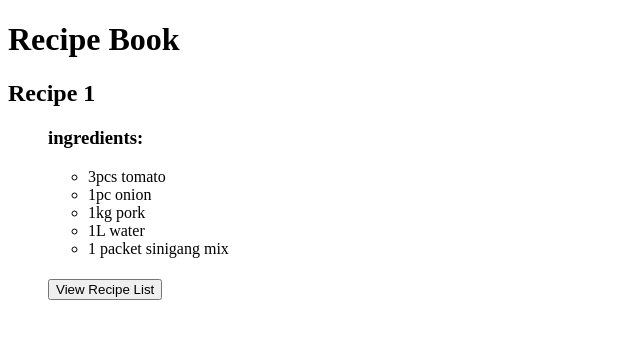
After one commit to RaphaelFernandezT/recipebook-fernandez-raphael, a Django app: page /recipe/1 in a window 1280 px wide. The commit adds this page. Shown: the top 339 px of the page, without its empty margins (0-640 px from the left). Run offline with Django 5.2, Linux system fonts and the light colour scheme.

Commit message:
Corrected links and templates to be project level

```diff
--- a/recipebook/ledger/templates/ledger/homepage.html
+++ b/recipebook/ledger/templates/ledger/homepage.html
@@ -3,13 +3,13 @@
 {% block content %}
 <h1>Recipe Book</h1>
 <ul>
-    <form action="/ledger/recipes/list">
+    <form action="/recipes/list">
         <input type="submit" value="Recipe List">
     </form>
-    <form action="/ledger/recipe/1">
+    <form action="/recipe/1">
         <input type="submit" value="Recipe 1">
     </form>
-    <form action="/ledger/recipe/2">
+    <form action="/recipe/2">
         <input type="submit" value="Recipe 2">
     </form>
 </ul>
--- a/recipebook/recipebook/urls.py
+++ b/recipebook/recipebook/urls.py
@@ -16,8 +16,12 @@ Including another URLconf
 """
 from django.contrib import admin
 from django.urls import path,include
+from .views import recipelist, recipe1, recipe2
 
 urlpatterns = [
     path('ledger/', include('ledger.urls', namespace="ledger")),
     path('admin/', admin.site.urls),
+    path('recipes/list', recipelist, name='recipelist'),
+    path('recipe/1', recipe1, name='recipe1'),
+    path('recipe/2', recipe2, name='recipe2'),
 ]
--- /dev/null
+++ b/recipebook/recipebook/views.py
@@ -0,0 +1,137 @@
+from django.shortcuts import render
+
+def homepage(request):
+    return render(request, "ledger/homepage.html")
+
+def recipelist(request):
+    ctx1 = {
+        "recipes": [
+            {
+                "name": "Recipe 1",
+                "ingredients": [
+                    {
+                        "name": "tomato",
+                        "quantity": "3pcs"
+                    },
+                    {
+                        "name": "onion",
+                        "quantity": "1pc"
+                    },
+                    {
+                        "name": "pork",
+                        "quantity": "1kg"
+                    },
+                    {
+                        "name": "water",
+                        "quantity": "1L"
+                    },
+                    {
+                        "name": "sinigang mix",
+                        "quantity": "1 packet"
+                    }
+                ],
+                "link": "/recipe/1"
+            },
+            {
+                "name": "Recipe 2",
+                "ingredients": [
+                    {
+                        "name": "garlic",
+                        "quantity": "1 head"
+                    },
+                    {
+                        "name": "onion",
+                        "quantity": "1pc"
+                    },
+                    {
+                        "name": "vinegar",
+                        "quantity": "1/2cup"
+                    },
+                    {
+                        "name": "water",
+                        "quantity": "1 cup"  # Fixed typo: "quanity" → "quantity"
+                    },
+                    {
+                        "name": "salt",
+                        "quantity": "1 tablespoon"
+                    },
+                    {
+                        "name": "whole black peppers",
+                        "quantity": "1 tablespoon"
+                    },
+                    {
+                        "name": "pork",
+                        "quantity": "1 kilo"
+                    }
+                ],
+                "link": "/recipe/2"
+            }
+        ]
+    }
+    return render(request, "recipelist.html", ctx1)
+
+def recipe1(request):
+    ctx2 = {
+        "name": "Recipe 1",
+        "ingredients": [
+            {
+                "name": "tomato",
+                "quantity": "3pcs"
+            },
+            {
+                "name": "onion",
+                "quantity": "1pc"
+            },
+            {
+                "name": "pork",
+                "quantity": "1kg"
+            },
+            {
+                "name": "water",
+                "quantity": "1L"
+            },
+            {
+                "name": "sinigang mix",
+                "quantity": "1 packet"
+            }
+        ],
+        "link": "/recipes/list"
+    }
+    return render(request, "recipe1.html", ctx2)
+
+def recipe2(request):
+    ctx3 = {
+            "name": "Recipe 2",
+            "ingredients": [
+                {
+                    "name": "garlic",
+                    "quantity": "1 head"
+                },
+                {
+                    "name": "onion",
+                    "quantity": "1pc"
+                },
+                {
+                    "name": "vinegar",
+                    "quantity": "1/2cup"
+                },
+                {
+                    "name": "water",
+                    "quantity": "1 cup"
+                },
+                {
+                    "name": "salt",
+                    "quantity": "1 tablespoon"
+                },
+                {
+                    "name": "whole black peppers",
+                    "quantity": "1 tablespoon"
+                },
+                {
+                    "name": "pork",
+                    "quantity": "1 kilo"
+                }
+            ],
+            "link": "/recipes/list"
+        }
+    return render(request, "recipe1.html", ctx3)
--- /dev/null
+++ b/recipebook/templates/recipe1.html
@@ -0,0 +1,18 @@
+{% extends 'ledger/base.html' %}
+
+{% block content %}
+<h1>Recipe Book</h1>
+    <h2> {{name}} </h2>
+    <ul>
+        <h3> ingredients: </h3>
+        {% for ingredient in ingredients %}
+            <ul>
+                <li> {{ingredient.quantity}} {{ingredient.name}} </li>
+            </ul>
+        {% endfor %}
+        <h4> </h4>
+        <form action={{link}}>
+            <input type="submit" value="View Recipe List">
+        </form>
+    </ul>
+{% endblock %}
```
Also changed, not shown: recipebook/templates/recipe2.html (added, +18 -0 lines), recipebook/templates/recipelist.html (added, +21 -0 lines).
